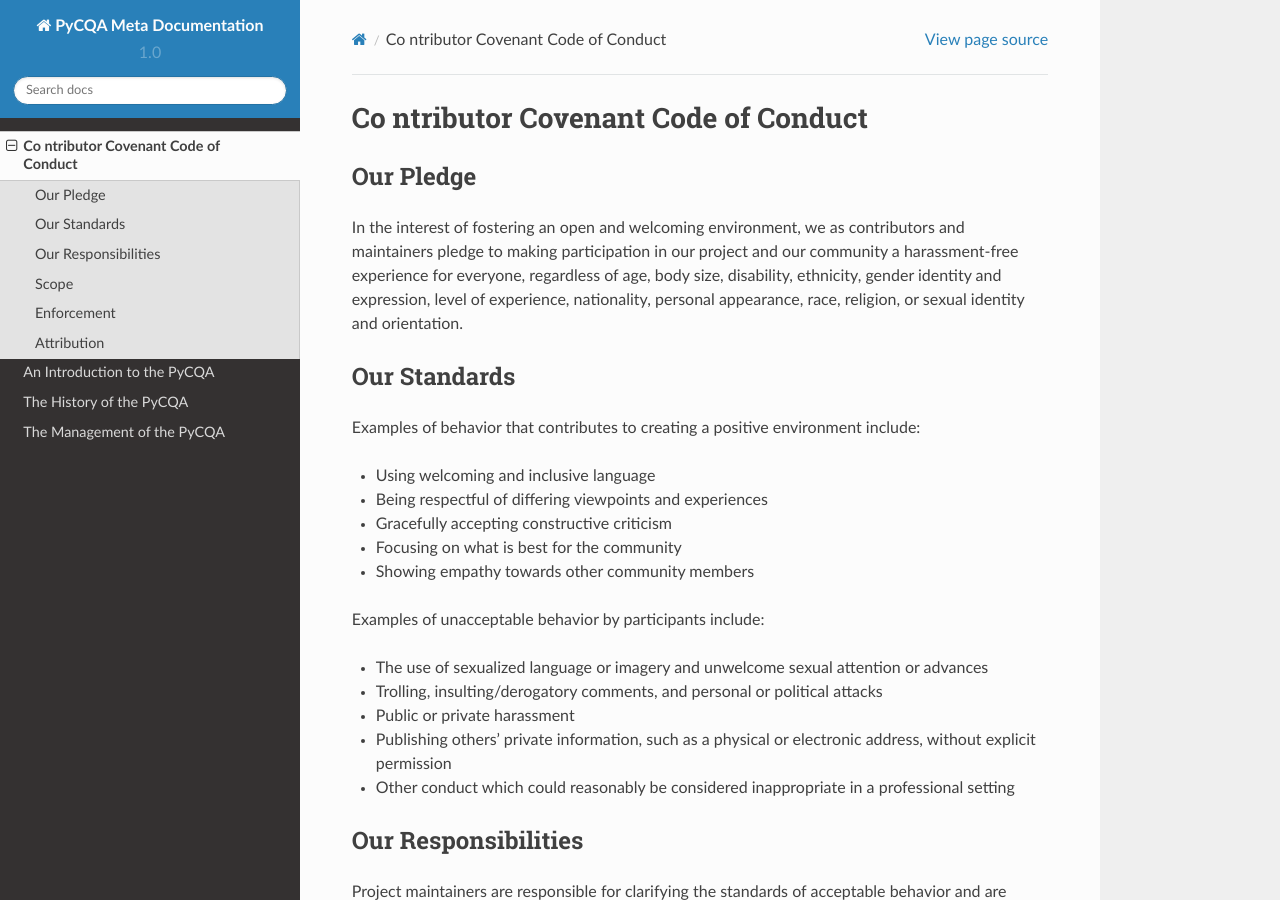
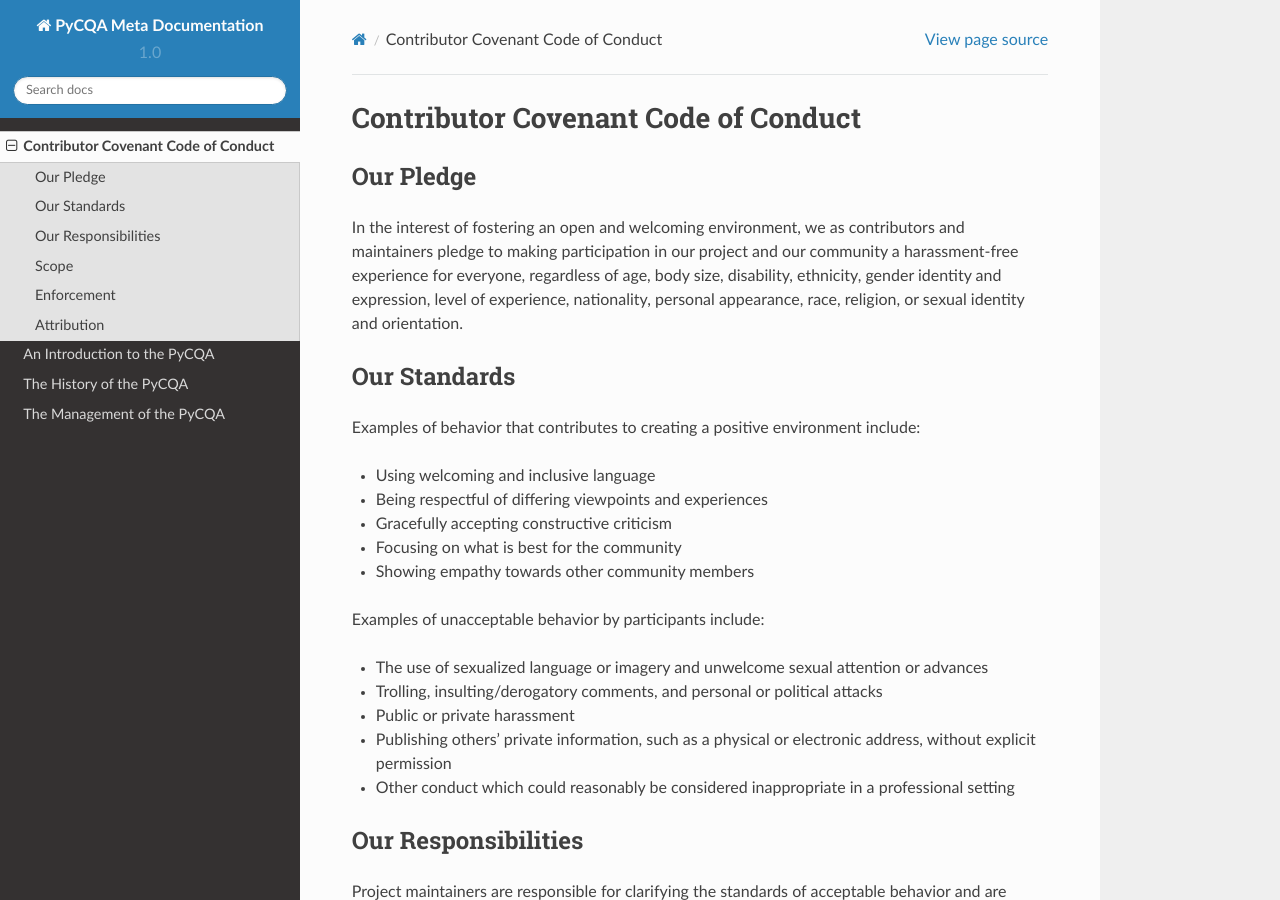
Before and after one commit to PyCQA/meta, a Sphinx documentation site: the page built from source/code-of-conduct.rst, in a window 1280 px wide and 900 px high. Built offline with Sphinx 7.4.7 and the Read the Docs theme 2.0.0, drawn with Linux system fonts in a browser that asks for light colours.

Commit message:
Fixed extraneous space

```diff
--- a/source/code-of-conduct.rst
+++ b/source/code-of-conduct.rst
@@ -1,5 +1,5 @@
 ======================================
-Co ntributor Covenant Code of Conduct
+Contributor Covenant Code of Conduct
 ======================================
 
 Our Pledge
```
